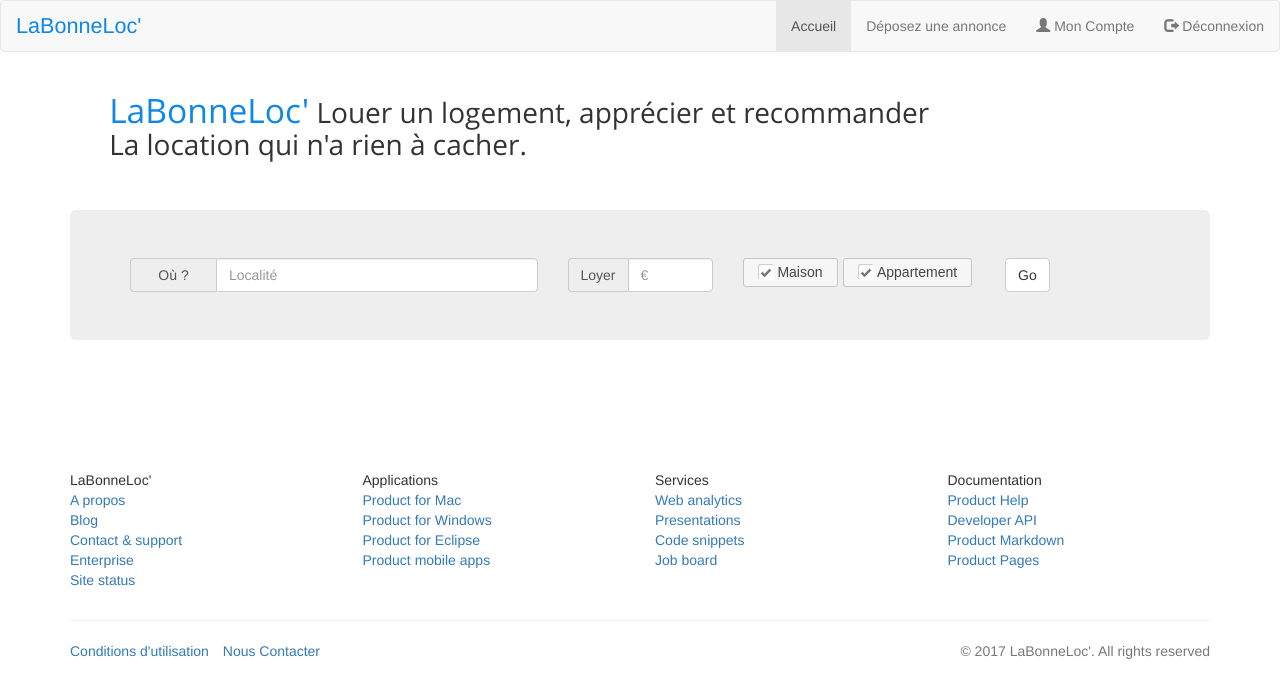
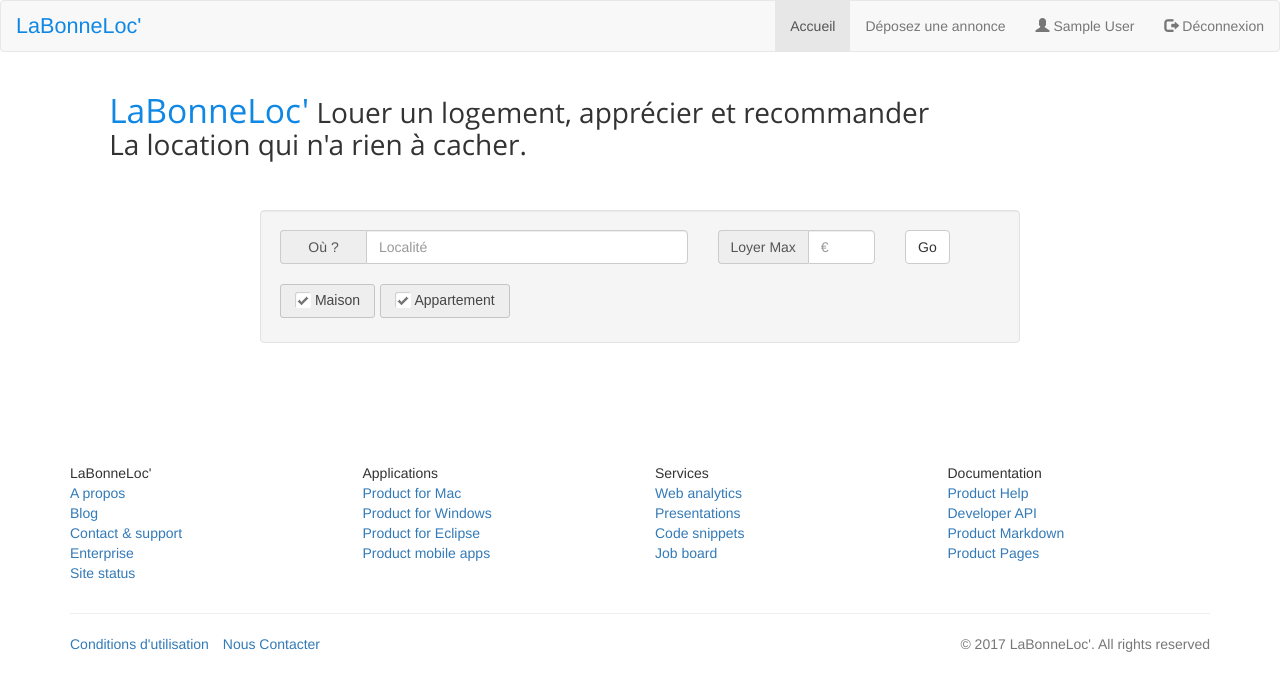
Before and after one commit to FovetAlain/Leboncoincoin, a CodeIgniter app: page /codeigniter/ in a window 1280 px wide. Shown: the top 698 px of the page. Run offline with CodeIgniter, Linux system fonts and the light colour scheme; the visitor is signed in with stand-in values (Sample User, id 1); data that the repository does not hold is empty; some web fonts are replaced.

Commit message:
Moved search annonce to accueil

```diff
--- a/application/controllers/Accueil.php
+++ b/application/controllers/Accueil.php
@@ -35,10 +35,16 @@ class Accueil extends CI_Controller {
 
 		if(null !== ($this->input->post('checkboxMaison'))){
 			$data['maison'] = $this->input->post('checkboxMaison');
+			$this->session->set_userdata('checkboxMaison', 'checked');
+		}else{
+			$this->session->set_userdata('checkboxMaison', '');
 		}
 
 		if(null !== ($this->input->post('checkboxAppartement'))){
 			$data['appartement'] = $this->input->post('checkboxAppartement');
+			$this->session->set_userdata('checkboxAppartement', 'checked');
+		}else{
+			$this->session->set_userdata('checkboxAppartement', '');
 		}
 
 		if(!empty($prix) && is_numeric($prix)){
@@ -49,10 +55,19 @@ class Accueil extends CI_Controller {
 		if(!empty($localisation)){
             $data['cp'] = substr($localisation,0,5);
             $data['ville'] = substr($localisation,6);
+            $this->session->set_userdata('localisation', $localisation );
+		}else{
+			$this->session->set_userdata('localisation', '' );
 		}
 
+		$sessionData = array(
+					'filter_set' => TRUE,
+			        'prix'     => $this->input->post('prix')
+			);
+		$this->session->set_userdata($sessionData);
+
 		$result['annonces'] = $this->Annonce_model->get_annonce($data);
-		$this->load->view('annonce/annonce', $result);
+		$this->load->view('accueil/accueil',$result);
 	}
 
 }
--- a/application/views/accueil/accueil.php
+++ b/application/views/accueil/accueil.php
@@ -43,22 +43,30 @@
 
 		</div>
 			<div class="container">
-				<div class="jumbotron">
+			<?php  if(!isset($this->session->filter_set)){ ?>
+				<div class="well col-md-offset-2 col-md-8">
 					<form class="form-inline" method="post" action="<?php echo base_url('accueil/form_annonce');?>">
 						<div class="row">
-						  	<div class="col-md-5">
+						  	<div class="col-md-7">
 							  	<div class="input-group">
 								    <span class="input-group-addon">Où ?</span>
-							    	<input id="localisation" type="text" class="form-control" name="localisation" placeholder="Localité">
+							    	<input class="form-control" id="firstLocalisation" type="text" name="localisation" placeholder="Localité">
 							  </div>
 						  	</div>
-						  	<div class="col-md-2">
+						  	<div class="col-md-3">
 							  	<div class="input-group">
-							    	<span class="input-group-addon">Loyer</span>
-							    	<input id="prix" type="text" class="form-control" name="prix" placeholder="€">
+							    	<span class="input-group-addon">Loyer Max</span>
+							    	<input type="text" class="form-control" name="prix" placeholder="€">
 							  	</div>
 						  	</div>
-						  	<div class="col-md-3">
+
+						  	<div class="col-md-2">
+						  		<input type="submit" value="Go" class="btn btn-default">
+						  	</div>
+						</div>
+						  	<br>
+					  	<div class="row">
+						  	<div class="col-md-6">
 					  		    <label for="checkboxMaison">Maison
 							      	<input type="checkbox" name="checkboxMaison" id="checkboxMaison" checked="checked">
 							    </label>
@@ -66,12 +74,44 @@
 							      	<input type="checkbox" name="checkboxAppartement" id="checkboxAppartement" checked="checked">
 							    </label>
 						  	</div>
-						  	<div class="col-md-1">
+						</div>
+					</form>
+				</div>
+			<?php }else{ ?>
+				<div class="well col-md-offset-2 col-md-8">
+					<form class="form-inline" method="post" action="<?php echo base_url('accueil/form_annonce');?>">
+						<div class="row">
+						  	<div class="col-md-7">
+							  	<div class="input-group">
+								    <span class="input-group-addon">Où ?</span>
+							    	<input class="form-control" id="secondLocalisation" type="text" name="localisation" placeholder="Localité" value= "<?php echo $this->session->localisation ?>" >
+							  </div>
+						  	</div>
+						  	<div class="col-md-3">
+							  	<div class="input-group">
+							    	<span class="input-group-addon">Loyer Max</span>
+							    	<input type="text" class="form-control" name="prix" placeholder="€" value=  <?php echo $this->session->prix; ?> >
+							  	</div>
+						  	</div>
+
+						  	<div class="col-md-2">
 						  		<input type="submit" value="Go" class="btn btn-default">
+						  	</div>
+						</div>
+						  	<br>
+					  	<div class="row">
+						  	<div class="col-md-6">
+					  		    <label for="checkboxMaison">Maison
+							      	<input type="checkbox" name="checkboxMaison" id="checkboxMaison" <?php echo $this->session->checkboxMaison; ?> >
+							    </label>
+							    <label for="checkboxAppartement">Appartement
+							      	<input type="checkbox" name="checkboxAppartement" id="checkboxAppartement" <?php echo $this->session->checkboxAppartement; ?> >
+							    </label>
 						  	</div>
 						</div>
 					</form>
 				</div>
+			<?php } ?>
 			</div>
 	</section>
 	<section>
--- a/application/views/layout/header.php
+++ b/application/views/layout/header.php
@@ -7,7 +7,7 @@
       <li><a href="#">Déposez une annonce</a></li>
       <?php
       if(isset($this->session->logged_in) && $this->session->logged_in === true){ ?>
-        <li><a href="<?php echo base_url('Compte');?>"><span class="glyphicon glyphicon-user"></span> Mon Compte</a></li>
+        <li><a href="<?php echo base_url('Compte');?>"><span class="glyphicon glyphicon-user"></span> <?php echo $this->session->prenom; ?></a></li>
         <li><a href="<?php echo base_url('Connexion/logout');?>"><span class="glyphicon glyphicon-log-out"></span> Déconnexion</a></li>
   <?php }else{ ?>
         <li><a href="<?php echo base_url('Inscription');?>" data-toggle="modal" data-target="#modalInscription"><span class="glyphicon glyphicon-user"></span> Inscription</a></li>
--- a/assets/css/accueil.css
+++ b/assets/css/accueil.css
@@ -81,12 +81,16 @@ em{
 	color: red;
 }
 .ui-checkboxradio-checked{
-	background: #f6f6f6;
+	background: #eee;
 	color: #454545;
 	border:1px solid #c5c5c5;
 }
  .ui-button.ui-state-active:hover{
- 	background: #f6f6f6;
+ 	background: #eee;
  	color: #454545;
  	border:1px solid #c5c5c5;
  }
+ .ui-button{
+ 	height:34px;
+ 	line-height: inherit;
+ }
--- a/assets/js/accueil.js
+++ b/assets/js/accueil.js
@@ -16,9 +16,15 @@ $(function(){
 
 
 	//autocomplete
-	$("#localisation").autocomplete({
+	$("#firstLocalisation").autocomplete({
 		source: "accueil/autocomplete",
 		minLength: 3,
 		delay: 300
 	});
+
+	$("#secondLocalisation").autocomplete({
+		source: "autocomplete",
+		minLength: 3,
+		delay: 300
+	});
 });
```
Also changed, not shown: application/views/annonce/annonce.php (+4 -4 lines), application/config/routes.php (line endings or trailing spaces).
